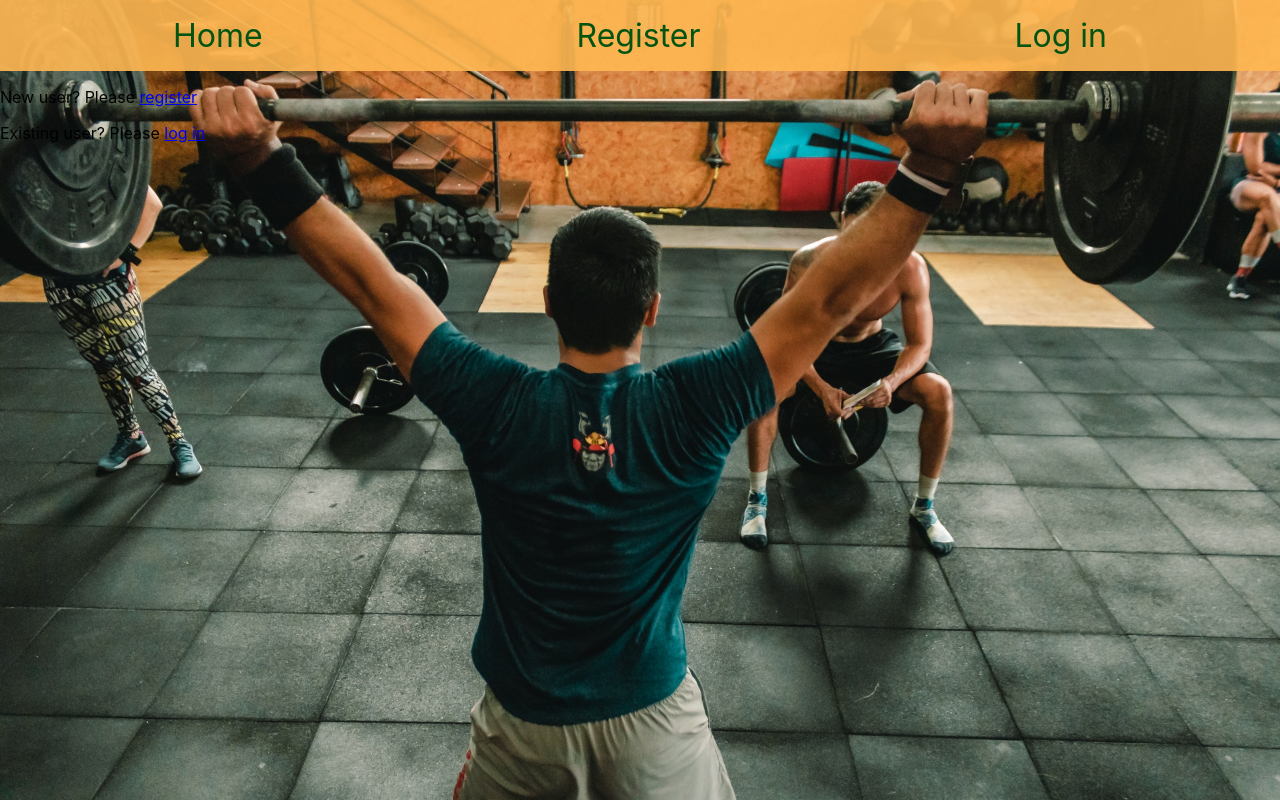
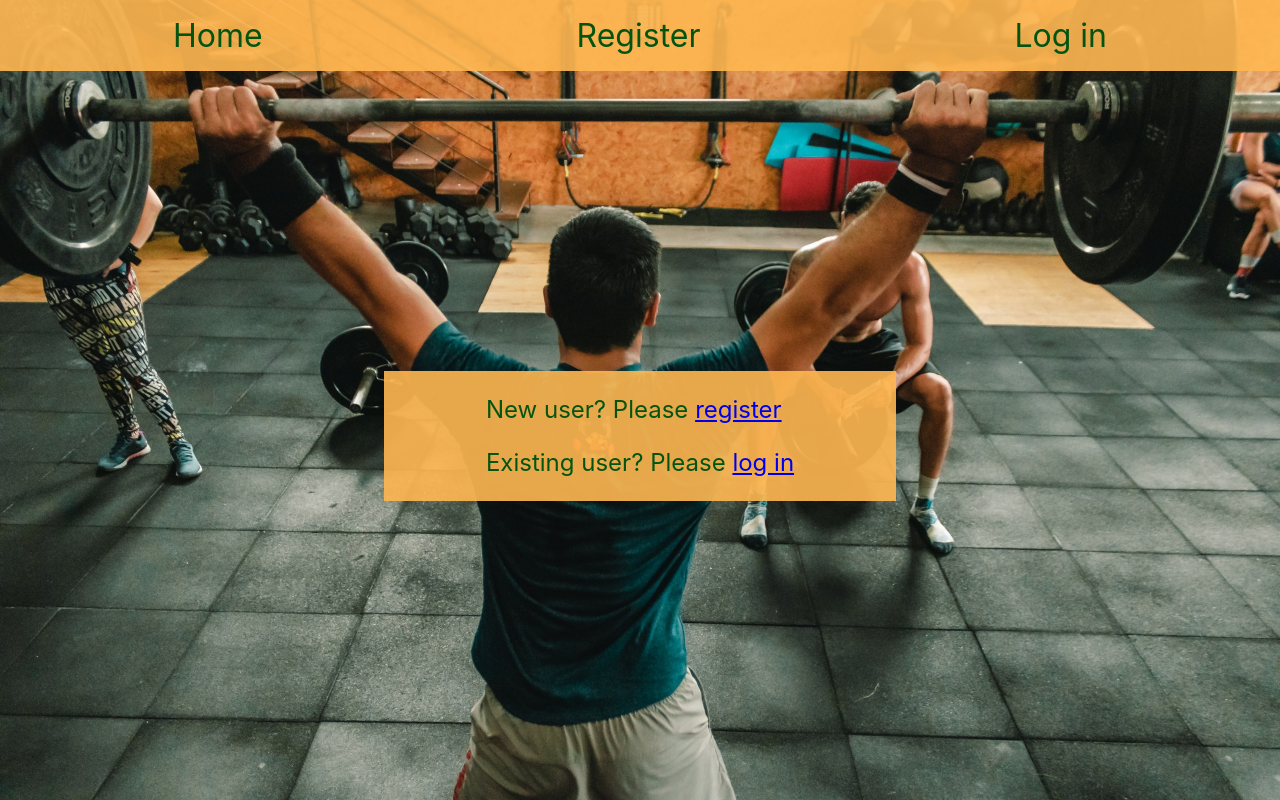
Before and after one commit to krikaz/Build_Week_React_Redux, a React (Create React App) app in the folder lambdafit/: page / in a window 1280 px wide. Built offline with nearby package versions, Linux system fonts and the light colour scheme.

Commit message:
styled home not logged in

```diff
--- a/lambdafit/src/App.js
+++ b/lambdafit/src/App.js
@@ -18,6 +18,8 @@ const StyledContainer = styled.div`
 	background-size: 100%;
 	width: 100vw;
 	height: 100vh;
+	display: flex;
+	flex-direction: column;
 `;
 
 const StyledNav = styled.nav`
@@ -32,9 +34,16 @@ const StyledLink = styled(Link)`
 	text-decoration: none;
 	color: rgb(3, 84, 16);
 	:hover {
-		background-color: rgb(21, 5, 99);
-		color: rgba(220, 240, 240, 0.95);
+		background-color: rgb(3, 84, 16);
+		color: rgb(255, 183, 82, 0.9);
 	}
+`;
+
+const RouteContainer = styled.div`
+	flex: 1;
+	display: flex;
+	justify-content: center;
+	align-items: center;
 `;
 
 class App extends React.Component {
@@ -77,9 +86,9 @@ class App extends React.Component {
 							<StyledLink to="/logout">Log out</StyledLink>
 						)}
 					</StyledNav>
-
-					<Route path="/" exact render={() => <Home {...this.props} />} />
-
+					<RouteContainer>
+						<Route path="/" exact render={() => <Home {...this.props} />} />
+					</RouteContainer>
 					<Route path="/register" render={() => <Register {...this.props} />} />
 					<Route path="/login" render={() => <Login {...this.props} />} />
 
--- a/lambdafit/src/components/home.js
+++ b/lambdafit/src/components/home.js
@@ -1,6 +1,17 @@
 import React from 'react';
 import { Link } from 'react-router-dom';
-// import styled from 'styled-components';
+import styled from 'styled-components';
+
+const StyledContainer = styled.div`
+	display: flex;
+	justify-content: center;
+	align-items: center;
+
+	width: 40%;
+	background-color: rgb(255, 183, 82, 0.9);
+	color: rgb(3, 84, 16);
+	font-size: 1.5rem;
+`;
 
 export default function Home(props) {
 	if (localStorage.getItem('user')) {
@@ -13,12 +24,13 @@ export default function Home(props) {
 		}
 
 		return (
-			<div>
+			<StyledContainer>
 				<p>{retrievedObject.message}</p>
-			</div>
+			</StyledContainer>
 		);
 	} else {
 		return (
+			<StyledContainer>
 				<div>
 					<p>
 						New user? Please <Link to="/register">register</Link>
@@ -27,6 +39,7 @@ export default function Home(props) {
 						Existing user? Please <Link to="/login">log in</Link>
 					</p>
 				</div>
+			</StyledContainer>
 		);
 	}
 }
```
Lines whose indentation alone changed are shown as unchanged.
